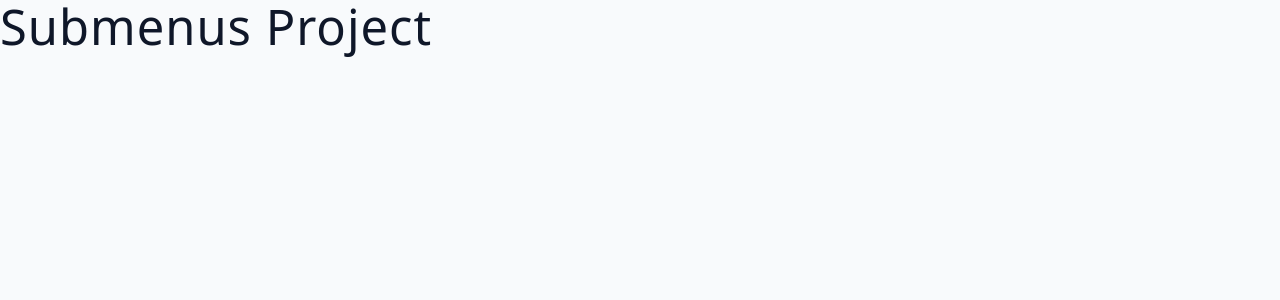
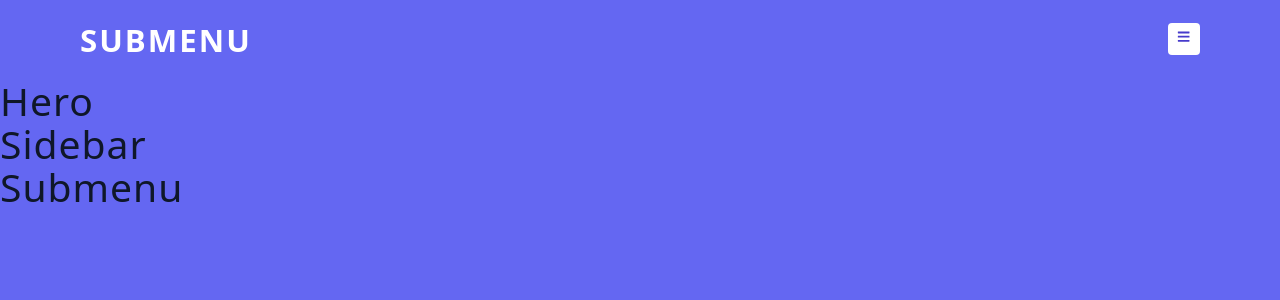
Before and after one commit to pooYAYooq/submenus, a React (Vite) app: page / in a window 1280 px wide. Shown: the top 300 px of the page. Built offline with nearby package versions, Linux system fonts and the light colour scheme.

Commit message:
feat: update App layout and enhance Navbar with styles and functionality

```diff
--- a/src/App.jsx
+++ b/src/App.jsx
@@ -1,8 +1,13 @@
+import { Navbar, Hero, Sidebar, Submenu } from './components';
+
 function App() {
   return (
-    <>
-      <h1>Submenus Project</h1>
-    </>
+    <main>
+      <Navbar />
+      <Hero />
+      <Sidebar />
+      <Submenu />
+    </main>
   );
 }
 
--- a/src/components/Hero/Hero.jsx
+++ b/src/components/Hero/Hero.jsx
@@ -1,7 +1,7 @@
 
 const Hero = () => {
   return (
-    <div>Hero</div>
+    <h2>Hero</h2>
   )
 }
 export default Hero
--- a/src/components/Navbar/Navbar.jsx
+++ b/src/components/Navbar/Navbar.jsx
@@ -1,6 +1,18 @@
+import { FaBars } from 'react-icons/fa';
+import { useGlobalContext } from '../../context';
+import styles from './Navbar.module.scss';
+
 const Navbar = () => {
+  const { openSidebar } = useGlobalContext();
   return (
-    <div>Navbar</div>
-  )
-}
-export default Navbar
+    <nav className={styles.nav}>
+      <div className={styles.navCenter}>
+        <h3 className={styles.logo}>submenu</h3>
+        <button className={styles.toggleBtn} onClick={openSidebar}>
+          <FaBars />
+        </button>
+      </div>
+    </nav>
+  );
+};
+export default Navbar;
--- a/src/components/Navbar/Navbar.module.scss
+++ b/src/components/Navbar/Navbar.module.scss
@@ -0,0 +1,35 @@
+.nav {
+  height: 5rem;
+  display: flex;
+  align-items: center;
+  justify-content: center;
+}
+
+.navCenter {
+  width: var(--fluid-width);
+  max-width: var(--max-width);
+  display: flex;
+  justify-content: space-between;
+}
+
+.logo {
+  text-transform: uppercase;
+  color: var(--white);
+  letter-spacing: 2px;
+  font-weight: 700;
+}
+
+.toggleBtn {
+  width: 2rem;
+  height: 2rem;
+  background: var(--white);
+  color: var(--primary-700);
+  border-radius: var(--borderRadius);
+  border-color: transparent;
+  transition: var(--transition);
+  cursor: pointer;
+
+  &:hover {
+    transform: scale(1.05);
+  }
+}
--- a/src/components/Sidebar/Sidebar.jsx
+++ b/src/components/Sidebar/Sidebar.jsx
@@ -1,4 +1,4 @@
 const Sidebar = () => {
-  return <div>Sidebar</div>;
+  return <h2>Sidebar</h2>;
 };
 export default Sidebar;
--- a/src/components/Submenu/Submenu.jsx
+++ b/src/components/Submenu/Submenu.jsx
@@ -1,4 +1,4 @@
 const Submenu = () => {
-  return <div>Submenu</div>;
+  return <h2>Submenu</h2>;
 };
 export default Submenu;
--- /dev/null
+++ b/src/styles/global/_base.scss
@@ -0,0 +1,3 @@
+body {
+  background: var(--primary-500);
+}
--- a/src/styles/global/_index.scss
+++ b/src/styles/global/_index.scss
@@ -5,3 +5,4 @@
 @forward 'alerts';
 @forward 'forms';
 @forward 'animations';
+@forward 'base';
```
